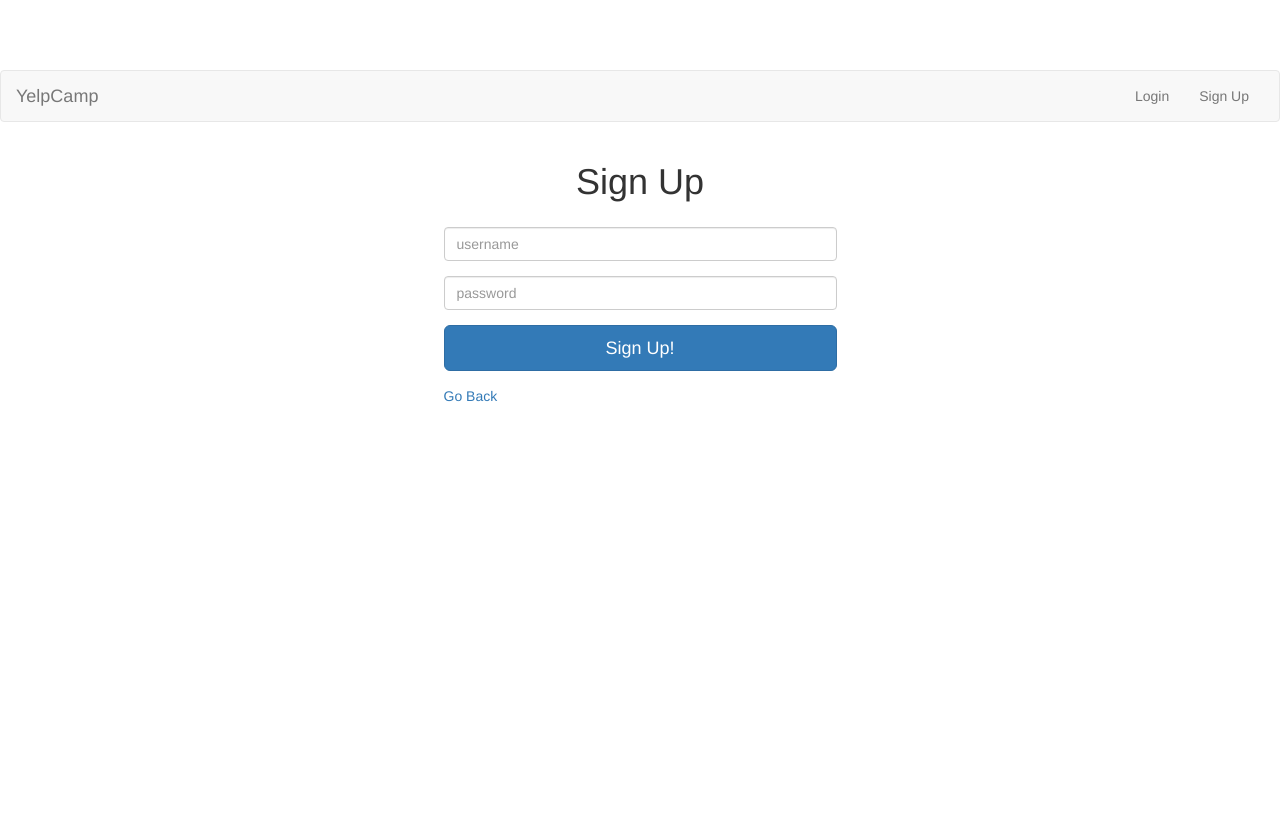
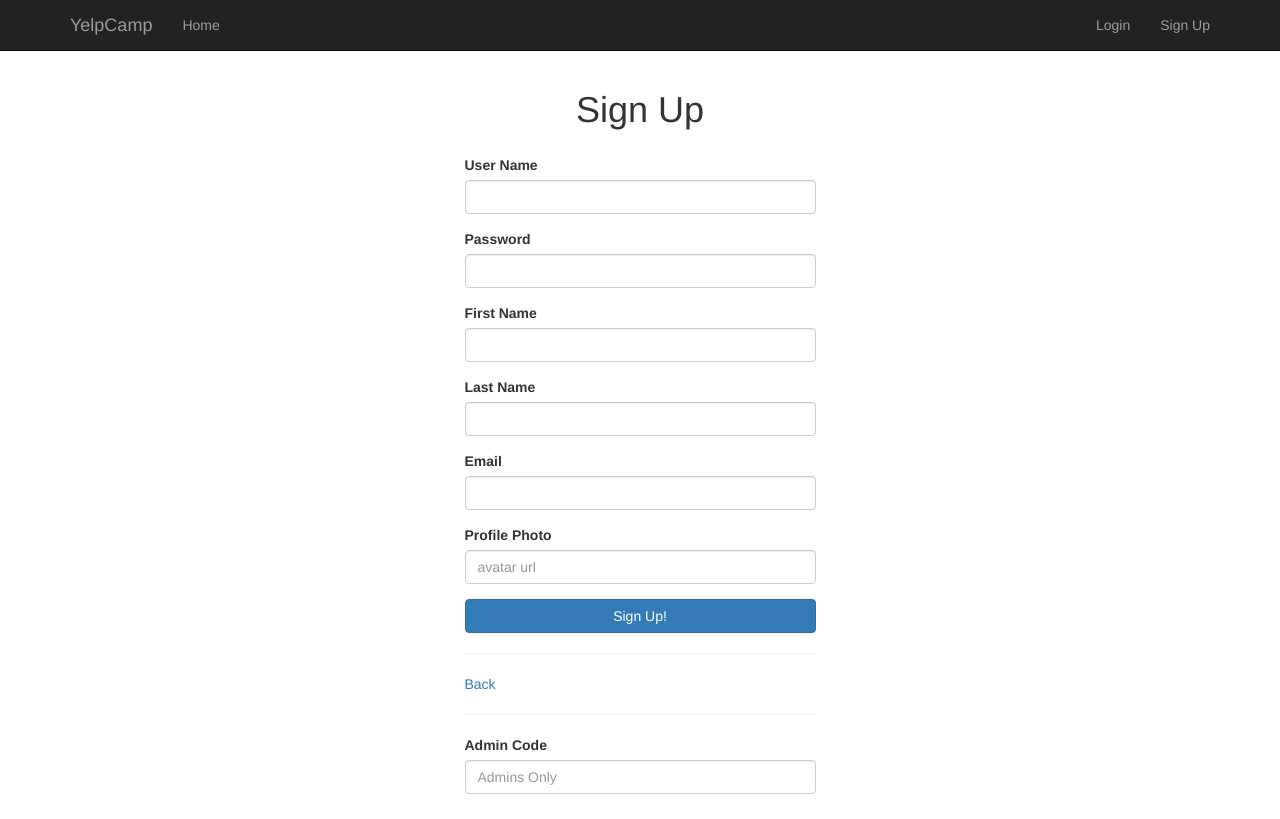
Before and after one commit to Zeztron/yelpcamp, a Node server app: page /register in a window 1280 px wide. Before the commit the page ends 402 px from the top, so only its background shows below. Run offline with Node 20, Linux system fonts and the light colour scheme; some libraries are stand-ins or nearby versions.

Commit message:
Added reset password route, styled the landing, login. and register pages

```diff
--- a/app.js
+++ b/app.js
@@ -17,7 +17,8 @@ require('dotenv').load()
 // Requiring routes
 var commentRoutes       = require("./routes/comments"),
     campgroundRoutes    = require("./routes/campgrounds"),
-    indexRoutes         = require("./routes/index");
+    indexRoutes         = require("./routes/index"),
+    passwordRoutes      = require("./routes/password");
 
 //mongoose.connect((process.env.DATABASEURL), { useNewUrlParser: true });
 mongoose.connect("mongodb://harsh:zeztron1994@ds237735.mlab.com:37735/yelcamp", { useNewUrlParser: true });
@@ -49,6 +50,7 @@ passport.deserializeUser(User.deserializeUser());
 app.use(indexRoutes);
 app.use(commentRoutes);
 app.use(campgroundRoutes);
+app.use(passwordRoutes);
 
 //================== Fire up the app! ===================
 app.listen(process.env.PORT, process.env.IP, function() {
--- a/package.json
+++ b/package.json
@@ -10,9 +10,11 @@
   "author": "Harsh Patel",
   "license": "ISC",
   "dependencies": {
+    "async": "^2.6.1",
     "body-parser": "^1.18.3",
     "connect-flash": "^0.1.1",
     "cookie-parser": "^1.4.3",
+    "crypto": "^1.0.1",
     "dotenv": "^6.1.0",
     "ejs": "^2.6.1",
     "express": "^4.16.4",
@@ -22,6 +24,7 @@
     "method-override": "^3.0.0",
     "moment": "^2.22.2",
     "mongoose": "^5.3.4",
+    "nodemailer": "^4.6.8",
     "passport": "^0.4.0",
     "passport-local": "^1.0.0",
     "passport-local-mongoose": "^5.0.1",
--- a/public/stylesheets/main.css
+++ b/public/stylesheets/main.css
@@ -85,3 +85,9 @@ span .align-bottom {
 .delete-form {
   display: inline;
 }
+
+/* Google Maps */
+#map {
+    height: 400px;
+    width: 100%;
+}
--- a/views/landing.ejs
+++ b/views/landing.ejs
@@ -22,8 +22,8 @@
     </div>
 
     <div id="landing-header">
- 		<h1>Welcome to YelpCamp!</h1>
-		<a href="/campgrounds" class="btn btn-lg btn-success">View All Campgrounds</a>
+ 		<h1><a class="entryLink" href="/campgrounds">Welcome to YelpCamp</a></h1>
+		<a class="entryLink" href="/campgrounds">Share your favorite campgrounds!</a>
     </div>
 
     <ul class="slideshow">
--- a/views/partials/footer.ejs
+++ b/views/partials/footer.ejs
@@ -1,3 +1,14 @@
-
-   </body>
+</div><!-- /.container -->
+<!-- jQuery CDN -->
+<script
+  src="https://code.jquery.com/jquery-3.1.1.min.js"
+  integrity="sha256-hVVnYaiADRTO2PzUGmuLJr8BLUSjGIZsDYGmIJLv2b8="
+  crossorigin="anonymous"></script>
+<!-- Bootstrap JS CDN -->
+<script
+  src="https://maxcdn.bootstrapcdn.com/bootstrap/3.3.7/js/bootstrap.min.js"
+  integrity="sha384-Tc5IQib027qvyjSMfHjOMaLkfuWVxZxUPnCJA7l2mCWNIpG9mGCD8wGNIcPD7Txa"
+  crossorigin="anonymous"></script>
+  <script src="/js/script.js"></script>
+</body>
 </html>
--- a/views/partials/header.ejs
+++ b/views/partials/header.ejs
@@ -1,39 +1,56 @@
 <!DOCTYPE html>
 <html>
 <head>
+  <meta charset="utf-8">
+  <meta name="viewport" content="width=device-width, initial-scale=1.0">
+  <meta http-equiv="x-ua-compatible" content="ie=edge">
+  <meta name="description" content="YelpCamp is a hands-on project from the Udemy course: The Web Developer Bootcamp by Colt Steele">
   <title>YelpCamp</title>
-        <!-- Latest compiled and minified CSS -->
-        <link rel="stylesheet" href="https://maxcdn.bootstrapcdn.com/bootstrap/3.3.7/css/bootstrap.min.css"
-        integrity="sha384-BVYiiSIFeK1dGmJRAkycuHAHRg32OmUcww7on3RYdg4Va+PmSTsz/K68vbdEjh4u"
-        crossorigin="anonymous">
+  <link rel="stylesheet" href="https://maxcdn.bootstrapcdn.com/bootstrap/3.3.7/css/bootstrap.min.css">
   <link rel="stylesheet" href="/stylesheets/main.css">
 </head>
 <body>
-
-        <nav class="navbar navbar-default">
-            <div class="container-fluid">
+  <nav class="navbar navbar-inverse navbar-fixed-top">
+    <div class="container">
       <div class="navbar-header">
+        <button type="button" class="navbar-toggle collapsed" data-toggle="collapse" data-target="#navbar" aria-expanded="false" aria-controls="navbar">
+          <span class="sr-only">Toggle navigation</span>
+          <span class="icon-bar"></span>
+          <span class="icon-bar"></span>
+          <span class="icon-bar"></span>
+        </button>
         <a class="navbar-brand" href="/">YelpCamp</a>
       </div>
-                <div class="collapse navbar-collapse">
+      <div id="navbar" class="collapse navbar-collapse">
+        <ul class="nav navbar-nav">
+          <li class="<%= typeof page !== 'undefined' && page === 'campgrounds' ? 'active' : '' %>"><a href="/campgrounds">Home</a></li>
+        </ul>
         <ul class="nav navbar-nav navbar-right">
           <% if (!currentUser) { %>
-                            <li><a href="/login">Login</a></li>
-                            <li><a href="/register">Sign Up</a></li>
-                        <%  } else { %>
-                            <li><a href="#">Signed In As <%= currentUser.username %></a></li>
+            <li class="<%= typeof page !== 'undefined' && page === 'login' ? 'active' : '' %>"><a href="/login">Login</a></li>
+            <li class="<%= typeof page !== 'undefined' && page === 'register' ? 'active' : '' %>"><a href="/register">Sign Up</a></li>
+          <% } else { %>
+            <% if (currentUser.isAdmin) { %>
+              <li><a href="/users/<%= currentUser._id %>">Admin. <%= currentUser.username %></a></li>
+            <% } else { %>
+            <li><a href="/users/<%= currentUser._id %>">Hi, <%= currentUser.username %></a></li>
+            <% } %>
             <li><a href="/logout">Logout</a></li>
-                        <%  } %>
+          <% } %>
         </ul>
       </div>
     </div>
   </nav>
-
   <div class="container">
-            <% if(error && error.length > 0) { %>
-                <div class="alert alert-danger" role="alert"><%= error %></div>
+    <% if (error && error.length > 0) {%>
+      <div class="alert alert-danger" role="alert">
+        <%= error %>
+      </div>
     <% } %>
-            <% if(success && success.length > 0) { %>
-                <div class="alert alert-success" role="alert"><%= success %></div>
+    <% if (success && success.length > 0) {%>
+      <div class="alert alert-success" role="alert">
+        <%= success %>
+      </div>
     <% } %>
   </div>
+  <div class="container">
--- a/views/register.ejs
+++ b/views/register.ejs
@@ -1,19 +1,43 @@
 <% include ./partials/header %>
     <div class="row">
       <h1 style="text-align: center">Sign Up</h1>
-        <div style="width: 30%; margin: 25px auto;">
+      <div class="rwd-form">
         <form action="/register" method="post">
           <div class="form-group">
-                    <input class="form-control" type="text" name="username" placeholder="username">
+            <label for="username">User Name</label>
+            <input class="form-control" type="text" name="username" autocomplete="off" required />
           </div>
           <div class="form-group">
-                    <input class="form-control" type="password" name="password" placeholder="password">
+            <label for="password">Password</label>
+            <input class="form-control" type="password" name="password" autocomplete="off" required />
           </div>
           <div class="form-group">
-                    <button class="btn btn-lg btn-primary btn-block">Sign Up!</button>
+            <label for="firstName">First Name</label>
+            <input class="form-control" type="text" name="firstName" autocomplete="off" required />
+          </div>
+          <div class="form-group">
+            <label for="lastName">Last Name</label>
+            <input class="form-control" type="text" name="lastName" autocomplete="off" required />
+          </div>
+          <div class="form-group">
+            <label for="username">Email</label>
+            <input class="form-control" type="email" name="email" autocomplete="off" required />
+          </div>
+          <div class="form-group">
+            <label for="avatar">Profile Photo</label>
+            <input class="form-control" type="text" name="avatar" placeholder="avatar url" autocomplete="off" />
+          </div>
+          <div class="form-group">
+            <button class="btn btn-md btn-primary btn-block">Sign Up!</button>
+          </div>
+          <hr>
+          <a href="/campgrounds">Back</a>
+          <hr>
+          <div class="form-group">
+            <label for="adminCode">Admin Code</label>
+            <input class="form-control" type="password" name="adminCode" placeholder="Admins Only" autocomplete="off" />
           </div>
         </form>
-            <a href="/campgrounds">Go Back</a>
       </div>
     </div>
 <% include ./partials/footer %>
```
Also changed, not shown: public/stylesheets/landing.css (+26 -0 lines), routes/password.js (added, +141 -0 lines), views/campgrounds/index.ejs (+16 -11 lines), views/login.ejs (+11 -5 lines), views/password_reset.ejs (added, +20 -0 lines). Lines whose indentation alone changed are shown as unchanged.
